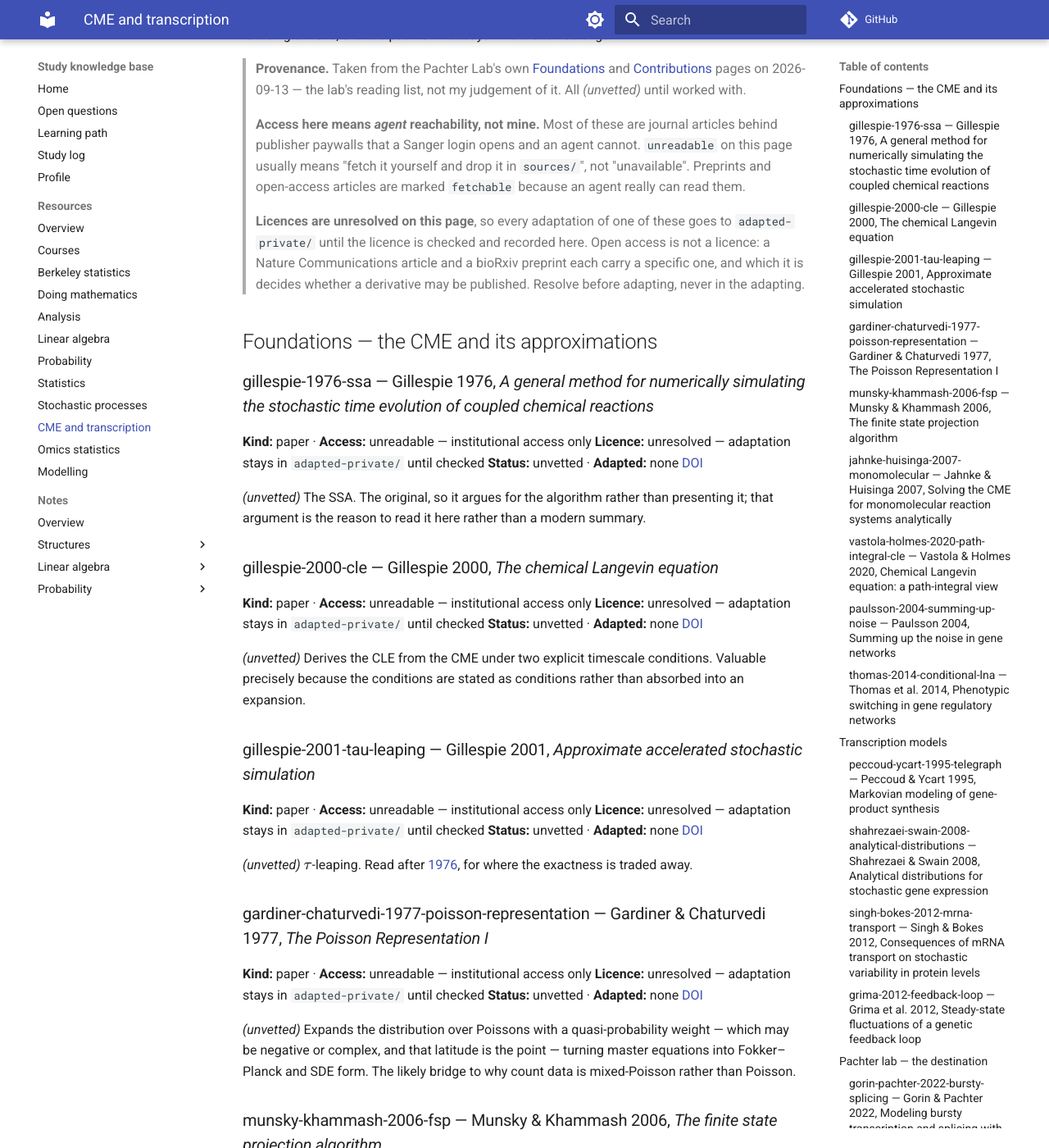
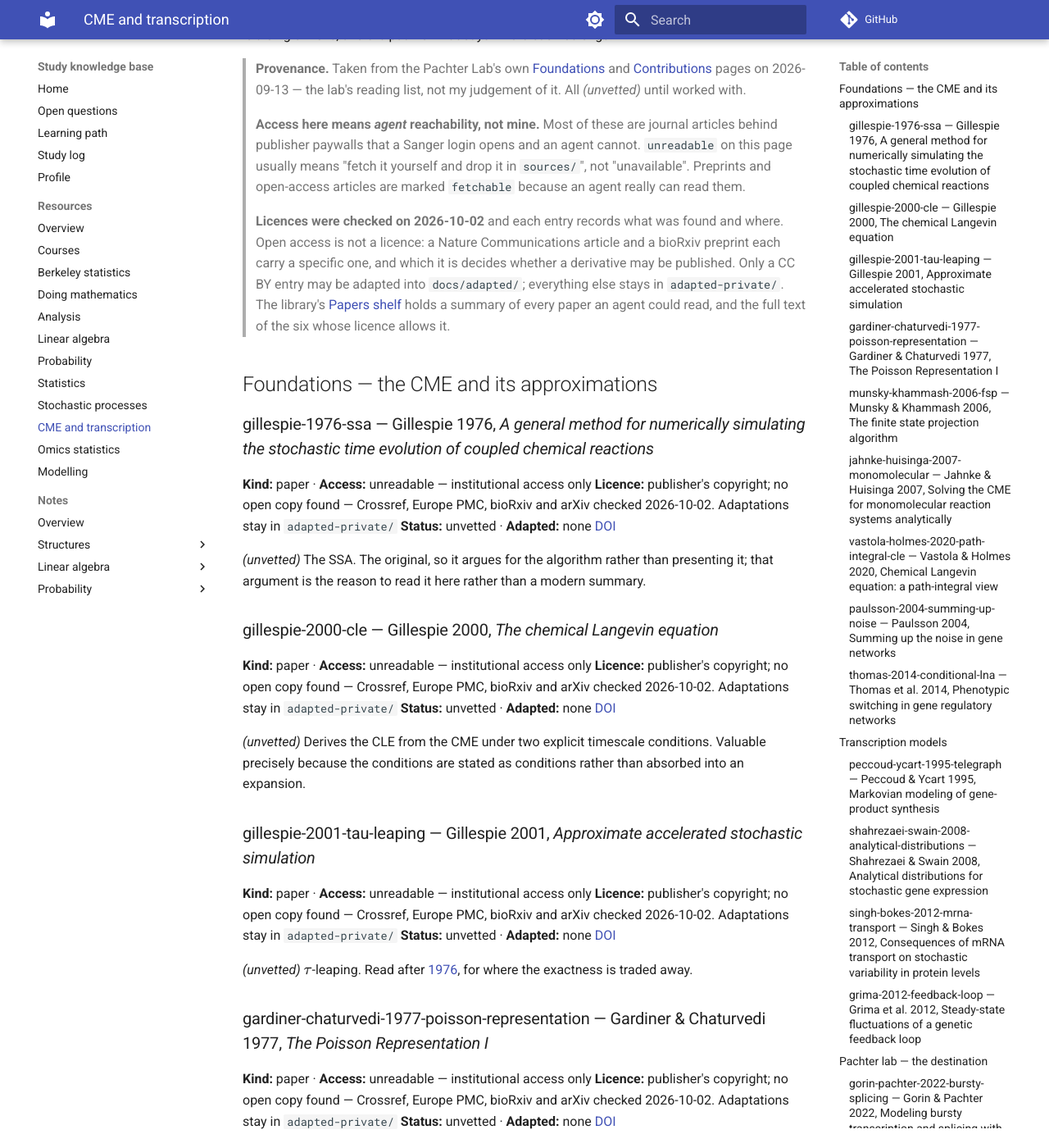
Before and after one commit to Claptar/knowledge-base, an MkDocs documentation site: the page built from docs/resources/cme-transcription.md, in a window 1280 px wide and 1400 px high, scrolled down 217 px. Shown: the whole window at 82% size. Built offline with MkDocs 1.6.1 and Material for MkDocs 9.7.7, drawn with Linux system fonts in a browser that asks for light colours; comment, search, counter and statistics services are not loaded; some of the changed text lies outside the part shown.

Commit message:
Record each paper's licence and link it to the Papers shelf
Checked 2026-10-02 against Crossref, Europe PMC, bioRxiv and arXiv. Six
are CC BY and published in full; the arXiv, ND and all-rights-reserved
ones are summarised; eleven with no open copy say so.

Co-Authored-By: Claude Opus 5.5 <noreply@anthropic.com>

```diff
--- a/docs/resources/cme-transcription.md
+++ b/docs/resources/cme-transcription.md
@@ -17,17 +17,19 @@ The primary literature the [learning path](../path.md) terminates in. These are
 > usually means "fetch it yourself and drop it in `sources/`", not "unavailable". Preprints and
 > open-access articles are marked `fetchable` because an agent really can read them.
 
-> **Licences are unresolved on this page**, so every adaptation of one of these goes to
-> `adapted-private/` until the licence is checked and recorded here. Open access is not a licence:
-> a Nature Communications article and a bioRxiv preprint each carry a specific one, and which it is
-> decides whether a derivative may be published. Resolve before adapting, never in the adapting.
+> **Licences were checked on 2026-10-02** and each entry records what was found and where. Open
+> access is not a licence: a Nature Communications article and a bioRxiv preprint each carry a
+> specific one, and which it is decides whether a derivative may be published. Only a CC BY entry
+> may be adapted into `docs/adapted/`; everything else stays in `adapted-private/`. The library's
+> [Papers shelf](https://claptar.github.io/knowledge-base-library/) holds a summary of every paper
+> an agent could read, and the full text of the six whose licence allows it.
 
 ## Foundations — the CME and its approximations
 
 ### gillespie-1976-ssa — Gillespie 1976, *A general method for numerically simulating the stochastic time evolution of coupled chemical reactions* { #gillespie-1976-ssa }
 
 **Kind:** paper · **Access:** unreadable — institutional access only
-**Licence:** unresolved — adaptation stays in `adapted-private/` until checked
+**Licence:** publisher's copyright; no open copy found — Crossref, Europe PMC, bioRxiv and arXiv checked 2026-10-02. Adaptations stay in `adapted-private/`
 **Status:** unvetted · **Adapted:** none
 [DOI](<https://doi.org/10.1016/0021-9991(76)90041-3>)
 
@@ -37,7 +39,7 @@ argument is the reason to read it here rather than a modern summary.
 ### gillespie-2000-cle — Gillespie 2000, *The chemical Langevin equation* { #gillespie-2000-cle }
 
 **Kind:** paper · **Access:** unreadable — institutional access only
-**Licence:** unresolved — adaptation stays in `adapted-private/` until checked
+**Licence:** publisher's copyright; no open copy found — Crossref, Europe PMC, bioRxiv and arXiv checked 2026-10-02. Adaptations stay in `adapted-private/`
 **Status:** unvetted · **Adapted:** none
 [DOI](https://doi.org/10.1063/1.481811)
 
@@ -47,7 +49,7 @@ precisely because the conditions are stated as conditions rather than absorbed i
 ### gillespie-2001-tau-leaping — Gillespie 2001, *Approximate accelerated stochastic simulation* { #gillespie-2001-tau-leaping }
 
 **Kind:** paper · **Access:** unreadable — institutional access only
-**Licence:** unresolved — adaptation stays in `adapted-private/` until checked
+**Licence:** publisher's copyright; no open copy found — Crossref, Europe PMC, bioRxiv and arXiv checked 2026-10-02. Adaptations stay in `adapted-private/`
 **Status:** unvetted · **Adapted:** none
 [DOI](https://doi.org/10.1063/1.1378322)
 
@@ -57,7 +59,7 @@ traded away.
 ### gardiner-chaturvedi-1977-poisson-representation — Gardiner & Chaturvedi 1977, *The Poisson Representation I* { #gardiner-chaturvedi-1977-poisson-representation }
 
 **Kind:** paper · **Access:** unreadable — institutional access only
-**Licence:** unresolved — adaptation stays in `adapted-private/` until checked
+**Licence:** publisher's copyright; no open copy found — Crossref, Europe PMC, bioRxiv and arXiv checked 2026-10-02. Adaptations stay in `adapted-private/`
 **Status:** unvetted · **Adapted:** none
 [DOI](https://doi.org/10.1007/BF01014349)
 
@@ -68,7 +70,7 @@ and SDE form. The likely bridge to why count data is mixed-Poisson rather than P
 ### munsky-khammash-2006-fsp — Munsky & Khammash 2006, *The finite state projection algorithm* { #munsky-khammash-2006-fsp }
 
 **Kind:** paper · **Access:** unreadable — institutional access only
-**Licence:** unresolved — adaptation stays in `adapted-private/` until checked
+**Licence:** publisher's copyright; no open copy found — Crossref, Europe PMC, bioRxiv and arXiv checked 2026-10-02. Adaptations stay in `adapted-private/`
 **Status:** unvetted · **Adapted:** none
 [DOI](https://doi.org/10.1063/1.2145882)
 
@@ -77,7 +79,7 @@ and SDE form. The likely bridge to why count data is mixed-Poisson rather than P
 ### jahnke-huisinga-2007-monomolecular — Jahnke & Huisinga 2007, *Solving the CME for monomolecular reaction systems analytically* { #jahnke-huisinga-2007-monomolecular }
 
 **Kind:** paper · **Access:** unreadable — institutional access only
-**Licence:** unresolved — adaptation stays in `adapted-private/` until checked
+**Licence:** publisher's copyright; no open copy found — Crossref, Europe PMC, bioRxiv and arXiv checked 2026-10-02. Adaptations stay in `adapted-private/`
 **Status:** unvetted · **Adapted:** none
 [DOI](https://doi.org/10.1007/s00285-006-0034-x)
 
@@ -86,9 +88,10 @@ product-Poisson distributions. This is the paper that marks the boundary of what
 
 ### vastola-holmes-2020-path-integral-cle — Vastola & Holmes 2020, *Chemical Langevin equation: a path-integral view* { #vastola-holmes-2020-path-integral-cle }
 
-**Kind:** paper · **Access:** unreadable — institutional access only
-**Licence:** unresolved — adaptation stays in `adapted-private/` until checked
+**Kind:** paper · **Access:** fetchable — arXiv preprint [1910.05383](https://arxiv.org/abs/1910.05383)
+**Licence:** arXiv's non-exclusive distribution licence, which grants distribution to arXiv only — adaptations stay in `adapted-private/`
 **Status:** unvetted · **Adapted:** none
+**Library:** [summary](https://claptar.github.io/knowledge-base-library/papers/computational-biology/vastola-holmes-2020-path-integral-cle/)
 [DOI](https://doi.org/10.1103/PhysRevE.101.032417)
 
 *(unvetted)* A third derivation of the CLE, explicitly compared with the system-size route. Use as
@@ -97,7 +100,7 @@ the cross-check on whether the routes agree.
 ### paulsson-2004-summing-up-noise — Paulsson 2004, *Summing up the noise in gene networks* { #paulsson-2004-summing-up-noise }
 
 **Kind:** paper · **Access:** unreadable — institutional access only
-**Licence:** unresolved — adaptation stays in `adapted-private/` until checked
+**Licence:** publisher's copyright; no open copy found — Crossref, Europe PMC, bioRxiv and arXiv checked 2026-10-02. Adaptations stay in `adapted-private/`
 **Status:** unvetted · **Adapted:** none
 [DOI](https://doi.org/10.1038/nature02257)
 
@@ -107,7 +110,7 @@ results.
 ### thomas-2014-conditional-lna — Thomas et al. 2014, *Phenotypic switching in gene regulatory networks* { #thomas-2014-conditional-lna }
 
 **Kind:** paper · **Access:** unreadable — institutional access only
-**Licence:** unresolved — adaptation stays in `adapted-private/` until checked
+**Licence:** publisher's copyright; free to read in PubMed Central but not openly licensed, and PMC refuses scripted downloads — checked 2026-10-02. Adaptations stay in `adapted-private/`
 **Status:** unvetted · **Adapted:** none
 [DOI](https://doi.org/10.1073/pnas.1400049111)
 
@@ -118,7 +121,7 @@ results.
 ### peccoud-ycart-1995-telegraph — Peccoud & Ycart 1995, *Markovian modeling of gene-product synthesis* { #peccoud-ycart-1995-telegraph }
 
 **Kind:** paper · **Access:** unreadable — institutional access only
-**Licence:** unresolved — adaptation stays in `adapted-private/` until checked
+**Licence:** publisher's copyright; no open copy found — Crossref, Europe PMC, bioRxiv and arXiv checked 2026-10-02. Adaptations stay in `adapted-private/`
 **Status:** unvetted · **Adapted:** none
 [DOI](https://doi.org/10.1006/tpbi.1995.1027)
 
@@ -128,7 +131,7 @@ picture everything downstream assumes.
 ### shahrezaei-swain-2008-analytical-distributions — Shahrezaei & Swain 2008, *Analytical distributions for stochastic gene expression* { #shahrezaei-swain-2008-analytical-distributions }
 
 **Kind:** paper · **Access:** unreadable — institutional access only
-**Licence:** unresolved — adaptation stays in `adapted-private/` until checked
+**Licence:** publisher's copyright; free to read in PubMed Central but not openly licensed, and PMC refuses scripted downloads — checked 2026-10-02. Adaptations stay in `adapted-private/`
 **Status:** unvetted · **Adapted:** none
 [DOI](https://doi.org/10.1073/pnas.0803850105)
 
@@ -137,7 +140,7 @@ picture everything downstream assumes.
 ### singh-bokes-2012-mrna-transport — Singh & Bokes 2012, *Consequences of mRNA transport on stochastic variability in protein levels* { #singh-bokes-2012-mrna-transport }
 
 **Kind:** paper · **Access:** unreadable — institutional access only
-**Licence:** unresolved — adaptation stays in `adapted-private/` until checked
+**Licence:** publisher's copyright; free to read in PubMed Central but not openly licensed, and PMC refuses scripted downloads — checked 2026-10-02. Adaptations stay in `adapted-private/`
 **Status:** unvetted · **Adapted:** none
 [DOI](https://doi.org/10.1016/j.bpj.2012.07.015)
 
@@ -146,9 +149,10 @@ more than the biological conclusion.
 
 ### grima-2012-feedback-loop — Grima et al. 2012, *Steady-state fluctuations of a genetic feedback loop* { #grima-2012-feedback-loop }
 
-**Kind:** paper · **Access:** unreadable — institutional access only
-**Licence:** unresolved — adaptation stays in `adapted-private/` until checked
+**Kind:** paper · **Access:** fetchable — arXiv preprint [1206.1571](https://arxiv.org/abs/1206.1571)
+**Licence:** arXiv's non-exclusive distribution licence, which grants distribution to arXiv only — adaptations stay in `adapted-private/`
 **Status:** unvetted · **Adapted:** none
+**Library:** [summary](https://claptar.github.io/knowledge-base-library/papers/computational-biology/grima-2012-feedback-loop/)
 [DOI](https://doi.org/10.1063/1.4736721)
 
 *(unvetted)* An exact steady state with feedback, i.e. beyond the monomolecular boundary.
@@ -157,9 +161,10 @@ more than the biological conclusion.
 
 ### gorin-pachter-2022-bursty-splicing — Gorin & Pachter 2022, *Modeling bursty transcription and splicing with the chemical master equation* { #gorin-pachter-2022-bursty-splicing }
 
-**Kind:** paper · **Access:** unreadable — institutional access only
-**Licence:** unresolved — adaptation stays in `adapted-private/` until checked
+**Kind:** paper · **Access:** fetchable — the bioRxiv preprint
+**Licence:** journal version not open; its bioRxiv preprint ([10.1101/2021.03.24.436847](https://doi.org/10.1101/2021.03.24.436847), titled *Analytical solutions of the chemical master equation with bursty production and isomerization reactions*) is **CC BY 4.0**. Adaptations of the preprint publishable with attribution and the same licence
 **Status:** unvetted · **Adapted:** none
+**Library:** [summary and full text (of the preprint)](https://claptar.github.io/knowledge-base-library/papers/computational-biology/gorin-pachter-2022-bursty-splicing/)
 [DOI](https://doi.org/10.1016/j.bpj.2022.02.004)
 
 *(unvetted)* The unspliced/spliced two-species model, and the joint distribution the identifiability
@@ -168,8 +173,9 @@ argument turns on.
 ### gorin-2022-interpretable-tractable — Gorin, Vastola, Fang & Pachter 2022, *Interpretable and tractable models of transcriptional noise* { #gorin-2022-interpretable-tractable }
 
 **Kind:** paper · **Access:** fetchable — Nature Communications is open access
-**Licence:** unresolved — adaptation stays in `adapted-private/` until checked
+**Licence:** **CC BY 4.0** — stated in the article's own licence block. Adaptations publishable with attribution and the same licence
 **Status:** unvetted · **Adapted:** none
+**Library:** [summary and full text](https://claptar.github.io/knowledge-base-library/papers/computational-biology/gorin-2022-interpretable-tractable/)
 [DOI](https://doi.org/10.1038/s41467-022-34857-7)
 
 *(unvetted)* Tractability treated as a modelling criterion in its own right. That claim — that what
@@ -178,8 +184,9 @@ is solvable shapes what is modelled — is what the path's inference layer is me
 ### gorin-pachter-2020-intrinsic-extrinsic — Gorin & Pachter 2020, *Intrinsic and extrinsic noise are distinguishable in a synthesis–export–degradation model* { #gorin-pachter-2020-intrinsic-extrinsic }
 
 **Kind:** paper · **Access:** fetchable — bioRxiv preprint
-**Licence:** unresolved — adaptation stays in `adapted-private/` until checked
+**Licence:** **CC BY 4.0** — bioRxiv's own record (`api.biorxiv.org`). Adaptations publishable with attribution and the same licence
 **Status:** unvetted · **Adapted:** none
+**Library:** [summary and full text](https://claptar.github.io/knowledge-base-library/papers/computational-biology/gorin-pachter-2020-intrinsic-extrinsic/)
 [DOI](https://doi.org/10.1101/2020.09.25.312868)
 
 *(unvetted)* The model-level version of a distinction usually defined by experiment.
@@ -187,8 +194,9 @@ is solvable shapes what is modelled — is what the path's inference layer is me
 ### gorin-2022-transient-delay-cme — Gorin, Yoshida & Pachter 2022, *Transient and delay chemical master equations* { #gorin-2022-transient-delay-cme }
 
 **Kind:** paper · **Access:** fetchable — bioRxiv preprint
-**Licence:** unresolved — adaptation stays in `adapted-private/` until checked
+**Licence:** **CC BY 4.0** — bioRxiv's own record (`api.biorxiv.org`). Adaptations publishable with attribution and the same licence
 **Status:** unvetted · **Adapted:** none
+**Library:** [summary and full text](https://claptar.github.io/knowledge-base-library/papers/computational-biology/gorin-2022-transient-delay-cme/)
 [DOI](https://doi.org/10.1101/2022.10.17.512599)
 
 *(unvetted)* What it costs to leave the exponential-holding-time assumption behind.
@@ -207,8 +215,9 @@ entry point to Monod, biVI, meK-Means and Chronocell.
 ### tang-2023-capture-efficiency — Tang et al. 2023, *Modelling capture efficiency of single-cell RNA-sequencing data* { #tang-2023-capture-efficiency }
 
 **Kind:** paper · **Access:** fetchable — *Bioinformatics* is open access
-**Licence:** unresolved — adaptation stays in `adapted-private/` until checked
+**Licence:** **CC BY 4.0** — stated in the article's own licence block. Adaptations publishable with attribution and the same licence
 **Status:** unvetted · **Adapted:** none
+**Library:** [summary and full text](https://claptar.github.io/knowledge-base-library/papers/computational-biology/tang-2023-capture-efficiency/)
 [DOI](https://doi.org/10.1093/bioinformatics/btad395)
 
 *(unvetted)* Telegraph model plus binomial capture, and a four-way comparison of inference methods
@@ -217,8 +226,9 @@ entry point to Monod, biVI, meK-Means and Chronocell.
 ### tang-2020-baynorm — Tang et al. 2020, *bayNorm* { #tang-2020-baynorm }
 
 **Kind:** paper · **Access:** fetchable — *Bioinformatics* is open access
-**Licence:** unresolved — adaptation stays in `adapted-private/` until checked
+**Licence:** **CC BY 4.0** — stated in the article's own licence block. Adaptations publishable with attribution and the same licence
 **Status:** unvetted · **Adapted:** none
+**Library:** [summary and full text](https://claptar.github.io/knowledge-base-library/papers/computational-biology/tang-2020-baynorm/)
 [DOI](https://doi.org/10.1093/bioinformatics/btz726)
 
 *(unvetted)* Binomial capture inside a Bayesian normalisation method; read for the model, not the
@@ -249,8 +259,9 @@ in its own right.
 ### gorin-2023-scrnaseq-foundations — Gorin 2023, *Stochastic Foundations for Single-Cell RNA Sequencing* { #gorin-2023-scrnaseq-foundations }
 
 **Kind:** thesis · **Access:** local — `sources/gorin-2023-scrnaseq-foundations/` in the library repo
-**Licence:** unresolved — adaptation stays in `adapted-private/` until checked
+**Licence:** **CC BY-NC-ND 4.0** — stated on the thesis's copyright page. `ND` forbids distributing an adaptation, so adaptations stay in `adapted-private/`
 **Status:** unvetted · **Adapted:** none
+**Library:** [summary](https://claptar.github.io/knowledge-base-library/papers/computational-biology/gorin-2023-scrnaseq-foundations/)
 [Record](https://thesis.library.caltech.edu/16062/) · [PDF](https://thesis.library.caltech.edu/16062/03/gg_thesis_230602.pdf)
 
 *(unvetted)* **Biophysical — the central one.** Gorin is the first author of four entries above
@@ -265,8 +276,9 @@ Advisor Pachter.
 ### fang-2025-biophysical-normalisation — Fang 2025, *A Biophysical Approach to Normalization and Trajectory Inference in Single-Cell RNA Sequencing Data Analysis* { #fang-2025-biophysical-normalisation }
 
 **Kind:** thesis · **Access:** local — `sources/fang-2025-biophysical-normalisation/` in the library repo
-**Licence:** unresolved — adaptation stays in `adapted-private/` until checked
+**Licence:** all rights reserved — recorded in the library lockfile. Adaptations stay in `adapted-private/`
 **Status:** unvetted · **Adapted:** none
+**Library:** [summary](https://claptar.github.io/knowledge-base-library/papers/computational-biology/fang-2025-biophysical-normalisation/)
 [Record](https://thesis.library.caltech.edu/17389/) · [DOI](https://doi.org/10.7907/asek-t904)
 
 *(unvetted)* **Biophysical.** The record's abstract names the CME as the theoretical foundation for
@@ -278,8 +290,9 @@ heuristics with no mechanistic grounding. Advisor Pachter; committee Thomson, Bo
 ### felce-2026-biophysical-evolution — Felce 2026, *Biophysical Modeling for Gene Expression and Evolution* { #felce-2026-biophysical-evolution }
 
 **Kind:** thesis · **Access:** local — `sources/felce-2026-biophysical-evolution/` in the library repo
-**Licence:** unresolved — adaptation stays in `adapted-private/` until checked
+**Licence:** all rights reserved — recorded in the library lockfile. Adaptations stay in `adapted-private/`
 **Status:** unvetted · **Adapted:** none
+**Library:** [summary](https://claptar.github.io/knowledge-base-library/papers/computational-biology/felce-2026-biophysical-evolution/)
 [Record](https://thesis.library.caltech.edu/17880/) · [PDF](https://thesis.library.caltech.edu/17880/01/Thesis_final_CF.pdf)
 
 *(unvetted)* **Biophysical.** Joint models of chromatin accessibility (ATAC-seq) and protein counts
@@ -290,8 +303,9 @@ gene expression evolves. Advisor Pachter.
 ### carilli-2026-expression-regulation — Carilli 2026, *Genetic Interrogation of Expression Regulation* { #carilli-2026-expression-regulation }
 
 **Kind:** thesis · **Access:** local — `sources/carilli-2026-expression-regulation/` in the library repo
-**Licence:** unresolved — adaptation stays in `adapted-private/` until checked
+**Licence:** **CC BY-NC-ND 4.0** — recorded in the library lockfile. `ND` forbids distributing an adaptation, so adaptations stay in `adapted-private/`
 **Status:** unvetted · **Adapted:** none
+**Library:** [summary](https://claptar.github.io/knowledge-base-library/papers/computational-biology/carilli-2026-expression-regulation/)
 [Record](https://thesis.library.caltech.edu/18729/) · [PDF](https://thesis.library.caltech.edu/18729/02/Thesis_Carilli_Maria.pdf)
 
 *(unvetted)* **Biophysical.** Accelerated inference for biophysical models of scRNA-seq, a genetic
@@ -302,8 +316,9 @@ is the same move as the bursty-splicing paper, so read it against that.
 ### luebbert-2024-transcriptomic-complexity — Luebbert 2024, *Complexity of Transcriptomic Data Analysis and Implications for Biological Discovery* { #luebbert-2024-transcriptomic-complexity }
 
 **Kind:** thesis · **Access:** local — `sources/luebbert-2024-transcriptomic-complexity/` in the library repo
-**Licence:** unresolved — adaptation stays in `adapted-private/` until checked
+**Licence:** all rights reserved — recorded in the library lockfile. Adaptations stay in `adapted-private/`
 **Status:** unvetted · **Adapted:** none
+**Library:** [summary](https://claptar.github.io/knowledge-base-library/papers/computational-biology/luebbert-2024-transcriptomic-complexity/)
 [Record](https://thesis.library.caltech.edu/16368/) · [DOI](https://doi.org/10.7907/xnw5-v914)
 
 *(unvetted)* **Not biophysical** — software tools, references for organisms without good genomes,
@@ -312,9 +327,10 @@ the bibliography is still a Pachter-lab reading list.
 
 ### galvez-merchan-2023-mrna-degradation — Gálvez Merchán 2023, *Studies of mRNA Expression and Degradation* { #galvez-merchan-2023-mrna-degradation }
 
-**Kind:** thesis · **Access:** unreadable — fetch by hand to `sources/galvez-merchan-2023-mrna-degradation/`
-**Licence:** unresolved — adaptation stays in `adapted-private/` until checked
+**Kind:** thesis · **Access:** local — `sources/papers/galvez-merchan-2023-mrna-degradation/` in the library repo
+**Licence:** all rights reserved — stated on the thesis's own copyright page (the Caltech web record is silent). Adaptations stay in `adapted-private/`
 **Status:** unvetted · **Adapted:** none
+**Library:** [summary](https://claptar.github.io/knowledge-base-library/papers/computational-biology/galvez-merchan-2023-mrna-degradation/)
 [Record](https://thesis.library.caltech.edu/16081/) · [DOI](https://doi.org/10.7907/esxk-ch24)
 
 *(unvetted)* **Mostly not biophysical** — nonsense-mediated decay and the Commons Cell Atlas. The
```
Also changed, not shown: docs/resources/berkeley-statistics.md (+4 -2 lines).
